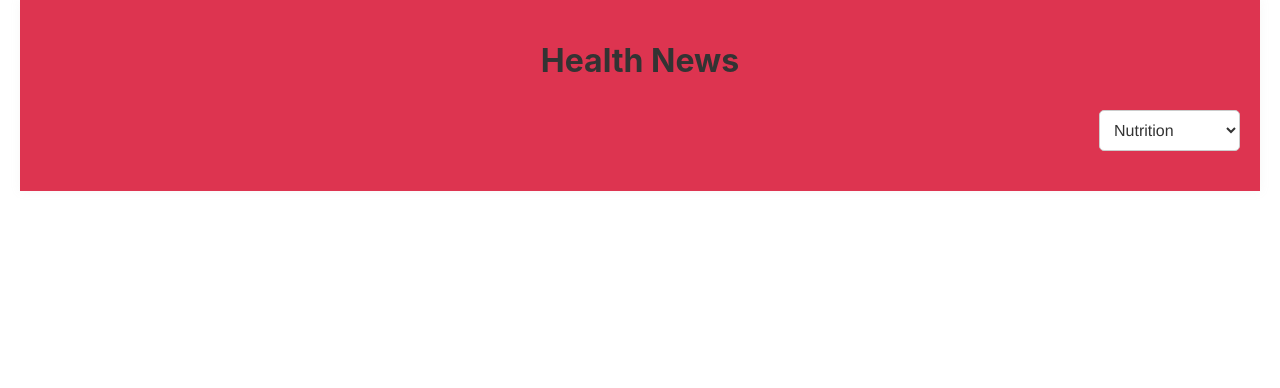
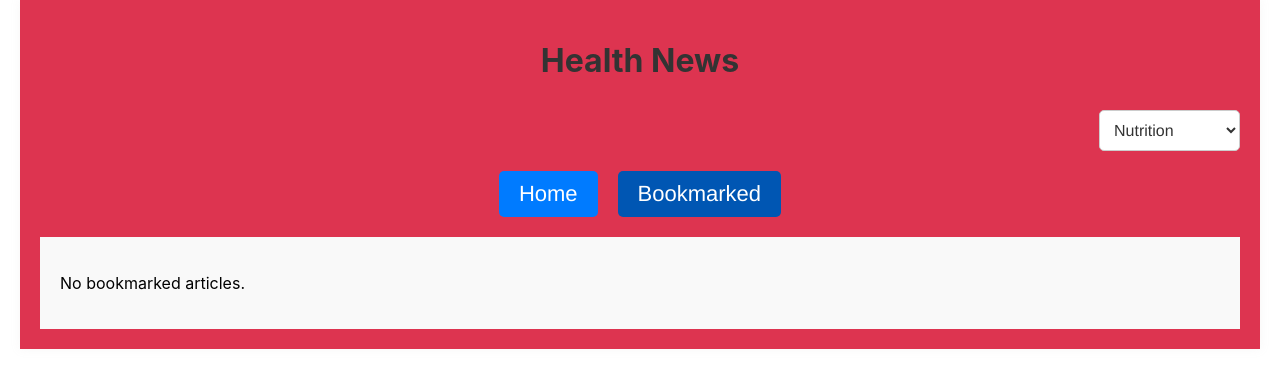
Before and after one commit to SubhodipShee/Simple-Health-News, a React (Create React App) app: page /bookmarked in a window 1280 px wide. Shown: the top 388 px of the page. Built offline with nearby package versions, Linux system fonts and the light colour scheme.

Commit message:
Bookmark added

```diff
--- a/src/App.css
+++ b/src/App.css
@@ -52,3 +52,32 @@
   color: #333;
   margin-bottom: 30px;
 }
+
+nav {
+  display: flex;
+  justify-content: center;
+  gap: 20px;
+  margin-bottom: 20px;
+}
+
+
+nav a {
+  text-decoration: none;
+  color: white;
+  padding: 10px 20px;
+  border-radius: 5px;
+  background-color: #007bff;
+  font-family: 'Franklin Gothic Medium', 'Arial Narrow', Arial, sans-serif;
+  font-size: 22px;
+  transition: background-color 0.3s;
+}
+
+
+nav a:hover {
+  background-color: #0056b3;
+}
+
+
+nav a.active {
+  background-color: #0056b3;
+}
--- a/src/App.js
+++ b/src/App.js
@@ -1,7 +1,8 @@
 
 import React, { useState } from 'react';
-import { BrowserRouter as Router, Route, Routes } from 'react-router-dom';
-import News from './components/News';
+import { BrowserRouter as Router, Route, Routes, NavLink } from 'react-router-dom';
+import NewsList from './components/News';
+import Bookmarked from './components/Bookmarked';
 import Category from './components/Category';
 import './App.css';
 
@@ -14,16 +15,21 @@ const App = () => {
       <div className="app-container">
         <h1 className="app-title">Health News</h1>
         <Category setCategory={setCategory} />
+        <nav>
+          <NavLink to="/" exact activeClassName="active">
+            Home
+          </NavLink>
+          <NavLink to="/bookmarked" activeClassName="active">
+            Bookmarked
+          </NavLink>
+        </nav>
         <Routes>
-          <Route path="/" element={<News category={category} />} />
-
+          <Route path="/" element={<NewsList category={category} />} />
+          <Route path="/bookmarked" element={<Bookmarked />} />
         </Routes>
       </div>
     </Router>
   );
 };
 
-
-
-
 export default App;
--- /dev/null
+++ b/src/components/Bookmark.css
@@ -0,0 +1,16 @@
+
+.bookmark-btn {
+    font-family: 'Franklin Gothic Medium', 'Arial Narrow', Arial, sans-serif;
+    padding: 10px 10px;
+    font-size: 14px;
+    width:min-content;
+    border:chartreuse;
+    border-radius: 5px;
+    cursor: pointer;
+    background-color: #0da514;
+    color: #fff;
+  }
+
+  .bookmark-btn.bookmarked {
+    background-color: #FF6347;
+  }
--- /dev/null
+++ b/src/components/Bookmark.js
@@ -0,0 +1,41 @@
+
+import React, { useState, useEffect } from 'react';
+import './Bookmark.css';
+
+const Bookmark = ({ article }) => {
+  const [bookmarked, setBookmarked] = useState(false);
+
+  useEffect(() => {
+
+    const savedBookmarks = JSON.parse(localStorage.getItem('bookmarks')) || [];
+    const isBookmarked = savedBookmarks.some((item) => item.url === article.url);
+    setBookmarked(isBookmarked);
+  }, [article]);
+
+  const toggleBookmark = () => {
+    const savedBookmarks = JSON.parse(localStorage.getItem('bookmarks')) || [];
+    let updatedBookmarks;
+
+    if (bookmarked) {
+
+      updatedBookmarks = savedBookmarks.filter((item) => item.url !== article.url);
+    } else {
+
+      updatedBookmarks = [...savedBookmarks, article];
+    }
+
+    localStorage.setItem('bookmarks', JSON.stringify(updatedBookmarks));
+    setBookmarked(!bookmarked);
+  };
+
+  return (
+    <button
+      className={`bookmark-btn ${bookmarked ? 'bookmarked' : ''}`}
+      onClick={toggleBookmark}
+    >
+      {bookmarked ? 'Unbookmark' : 'Bookmark'}
+    </button>
+  );
+};
+
+export default Bookmark;
--- /dev/null
+++ b/src/components/Bookmarked.js
@@ -0,0 +1,27 @@
+
+import React, { useState, useEffect } from 'react';
+import NewsItem from './NewsItem';
+import './News.css';
+
+const Bookmarked = () => {
+  const [bookmarkedArticles, setBookmarkedArticles] = useState([]);
+
+  useEffect(() => {
+    const savedBookmarks = JSON.parse(localStorage.getItem('bookmarks')) || [];
+    setBookmarkedArticles(savedBookmarks);
+  }, []);
+
+  return (
+    <div className="news-list">
+      {bookmarkedArticles.length > 0 ? (
+        bookmarkedArticles.map(article => (
+          <NewsItem key={article.url} article={article} />
+        ))
+      ) : (
+        <p>No bookmarked articles.</p>
+      )}
+    </div>
+  );
+};
+
+export default Bookmarked;
--- a/src/components/NewsItem.js
+++ b/src/components/NewsItem.js
@@ -1,5 +1,6 @@
 
 import React from 'react';
+import Bookmark from './Bookmark';
 import './NewsItem.css';
 
 const NewsItem = ({ article }) => {
@@ -12,6 +13,7 @@ const NewsItem = ({ article }) => {
         <a href={article.url} className="news-link" target="_blank" rel="noopener noreferrer">
           Read more
         </a>
+        <Bookmark article={article} />
       </div>
     </div>
   );
```
